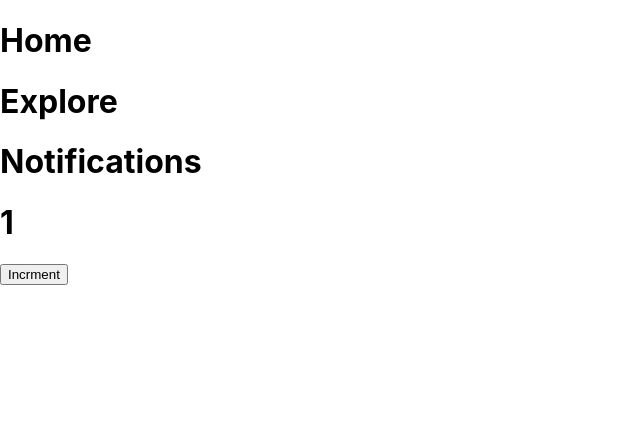
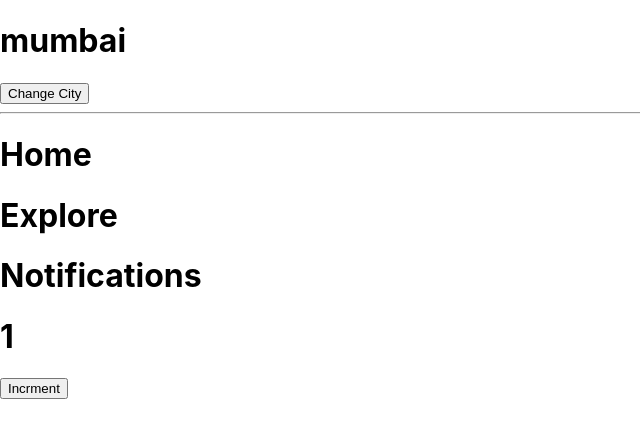
Before and after one commit to varadeamolk/my-react-app-1, a React (Create React App) app: page / in a window 1280 px wide. Shown: the top 438 px of the page, without its empty margins (0-640 px from the left). Built offline with nearby package versions, Linux system fonts and the light colour scheme.

Commit message:
stateful member.

```diff
--- a/src/App.js
+++ b/src/App.js
@@ -1,16 +1,35 @@
+import { useState } from "react";
+
 function App() {
   let str1 = "Home";
   let str2 = "Explore";
   let str3 = "Notifications";
-  let counter = 1;
+  // let counter = 1;
+  let [counter, setCounter] = useState(1);
+
+  // let city = "mumbai";
+  let [city, setCity] = useState("mumbai");
+  let changeCity = () => {
+    city = "Hello " + city;
+
+    // RE-RENDERING THE city value.
+    setCity(city);
+  };
 
   let increment = () => {
+    // logical part
     counter++;
     console.log(counter);
+
+    // DOM Update Part.
+    setCounter(counter);
   };
 
   return (
     <div>
+      <h1>{city}</h1>
+      <input type="button" value="Change City" onClick={changeCity} />
+      <hr />
       <h1>{str1}</h1>
       <h1>{str2}</h1>
       <h1>{str3}</h1>
```
